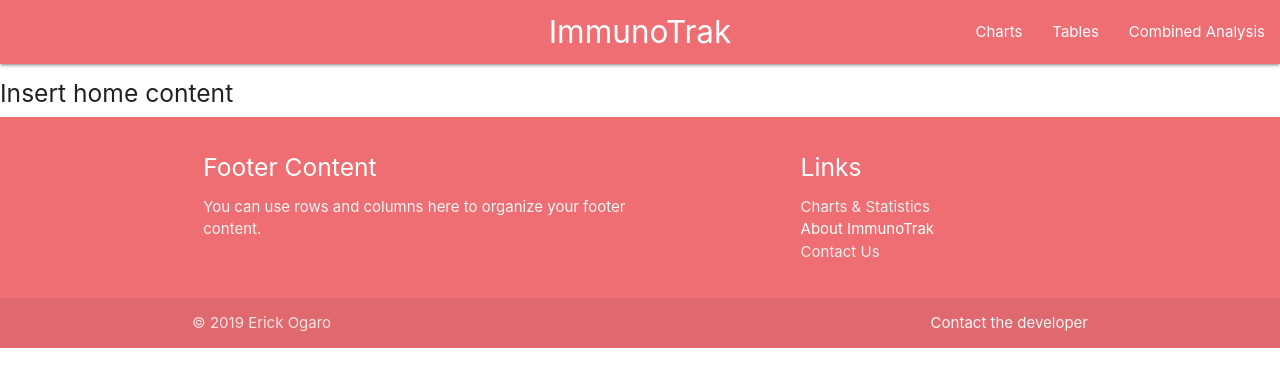
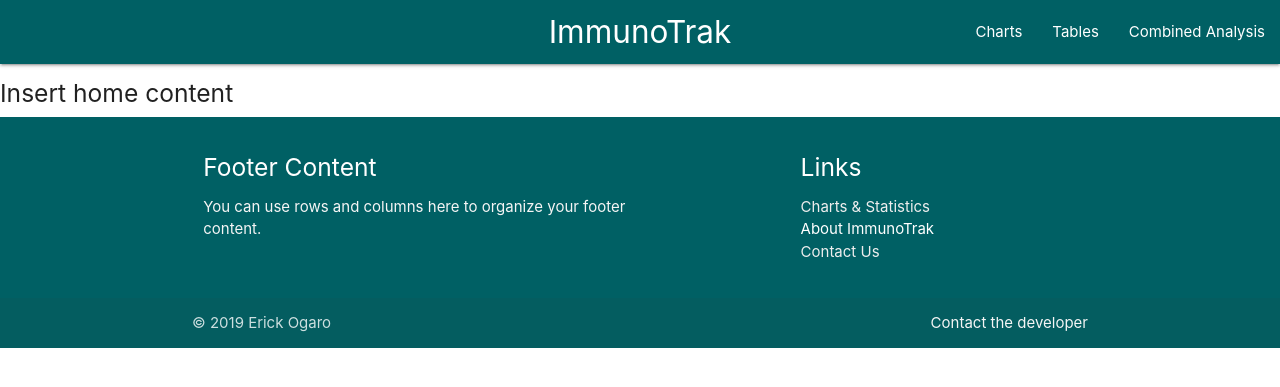
Before and after one commit to ogaroh/immunotrak, a Django app: page / in a window 1280 px wide. Shown: the top 387 px of the page. Run offline with Django 3.2, Linux system fonts and the light colour scheme.

```diff
--- a/templates/base.html
+++ b/templates/base.html
@@ -21,7 +21,7 @@
 </head>
 
 <body>
-    <nav>
+    <nav class="cyan darken-4">
         <div class="nav-wrapper">
             <a href="#" class="brand-logo center">ImmunoTrak</a>
             <ul id="nav-mobile" class="right hide-on-med-and-down">
@@ -35,7 +35,7 @@
     replace this
     {%endblock%}
 </body>
-<footer class="page-footer">
+<footer class="page-footer cyan darken-4">
     <div class="container">
         <div class="row">
             <div class="col l6 s12">
```
